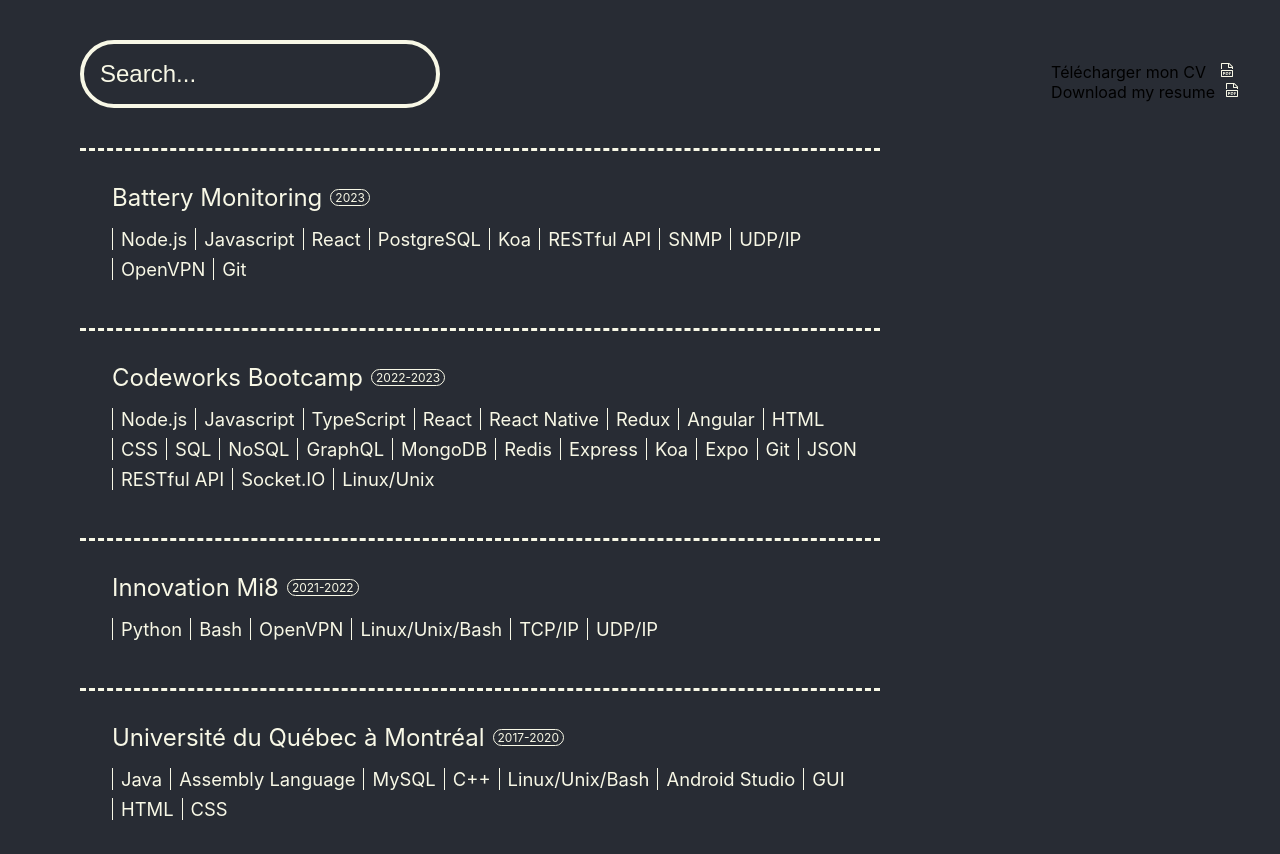
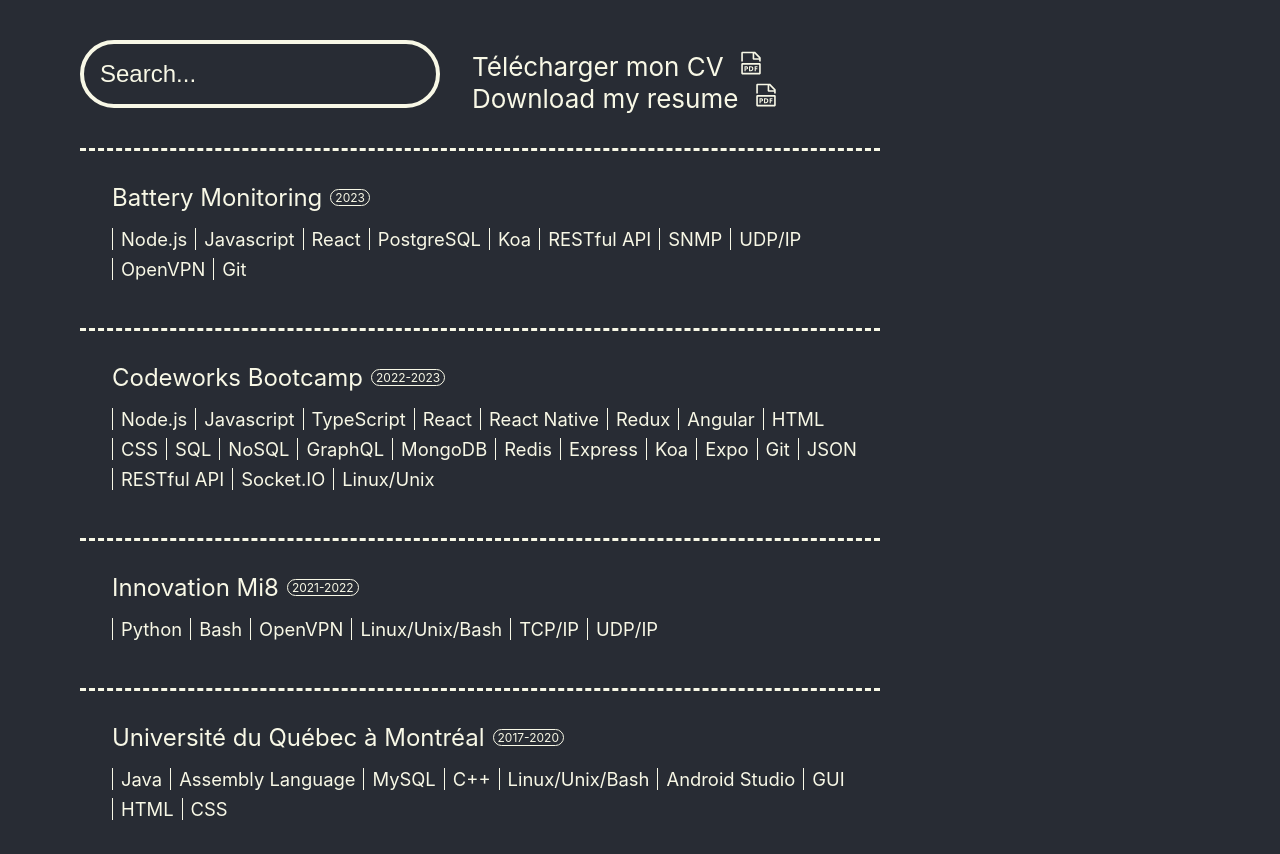
Before and after one commit to mathieuhuet/Portfolio, a React (Create React App) app: page /resume in a window 1280 px wide. Shown: the top 854 px of the page. Built offline with nearby package versions, Linux system fonts and the light colour scheme.

Commit message:
Added experiences, search function and downloadable resume PDF file

```diff
--- a/src/Components/Experiences/experiences.css
+++ b/src/Components/Experiences/experiences.css
@@ -17,7 +17,6 @@
 .ExperienceSearch {
   display: flex;
   align-items: center;
-  justify-content: space-between;
 }
 
 .SearchBar {
@@ -50,6 +49,8 @@
 .DownloadSection {
   margin: -3vmin 0vmin 0vmin 0vmin;
   padding: 0vmin 0vmin 0vmin 4vmin;
+  font-size: calc(10px + 2vmin);
+  color: #f8f8e6;
   display: flex;
   flex-direction: column;
   justify-content: space-between;
--- a/src/Components/Experiences/experiences.js
+++ b/src/Components/Experiences/experiences.js
@@ -222,7 +222,7 @@
           />
         </div>
         <div className='DownloadSection'>
-          <div>Télécharger mon CV &nbsp; {/*&nbsp; is for creating space. */}
+          <div className='Download-Link'>Télécharger mon CV &nbsp;
           <a
             className="PDF-Download"
             href={resumeFrancais}
@@ -231,7 +231,7 @@
              <VscFilePdf />
           </a>
           </div>
-          <div>Download my resume &nbsp;
+          <div className='Download-Link'>Download my resume &nbsp;
           <a
             className="PDF-Download"
             href={resumeEnglish}
```
